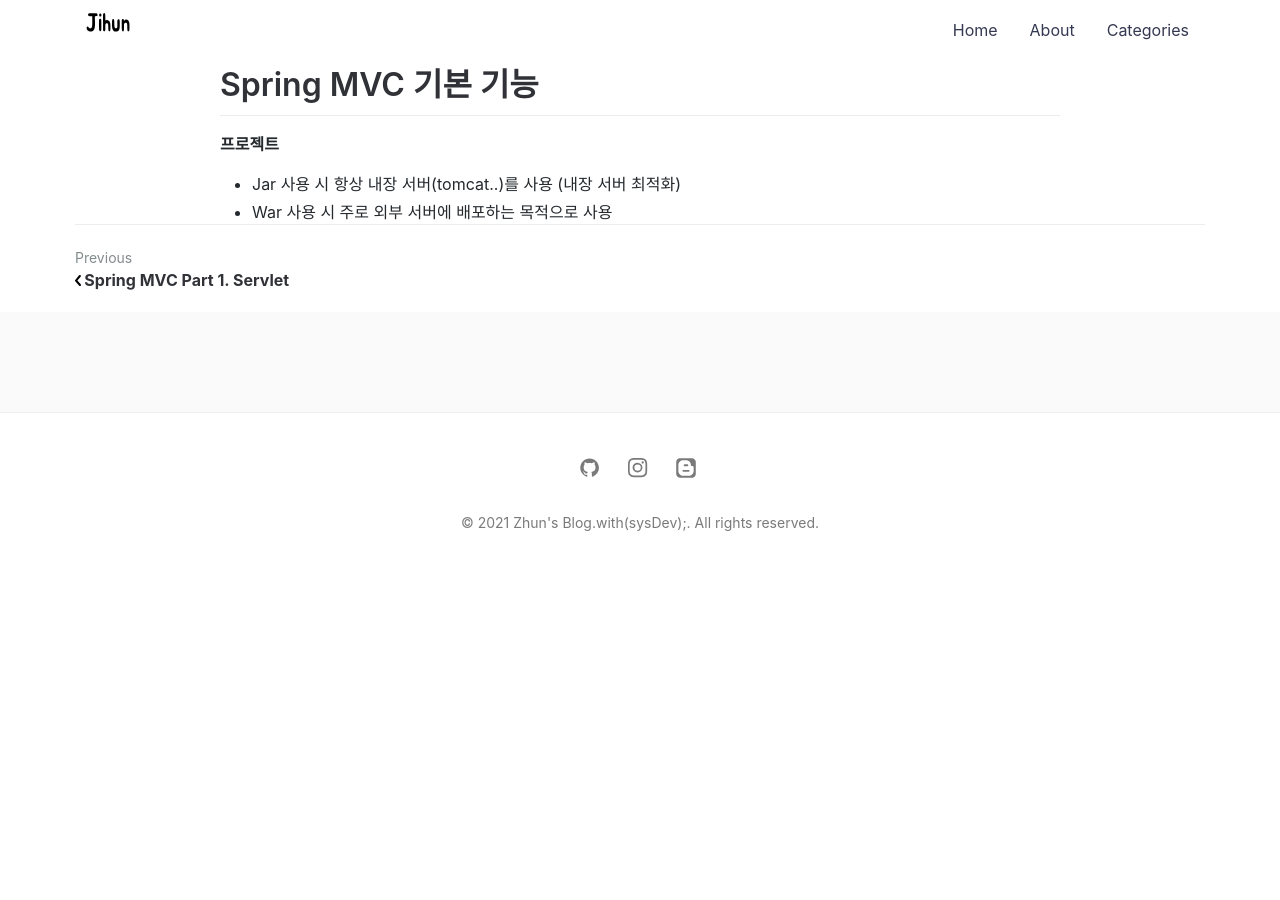
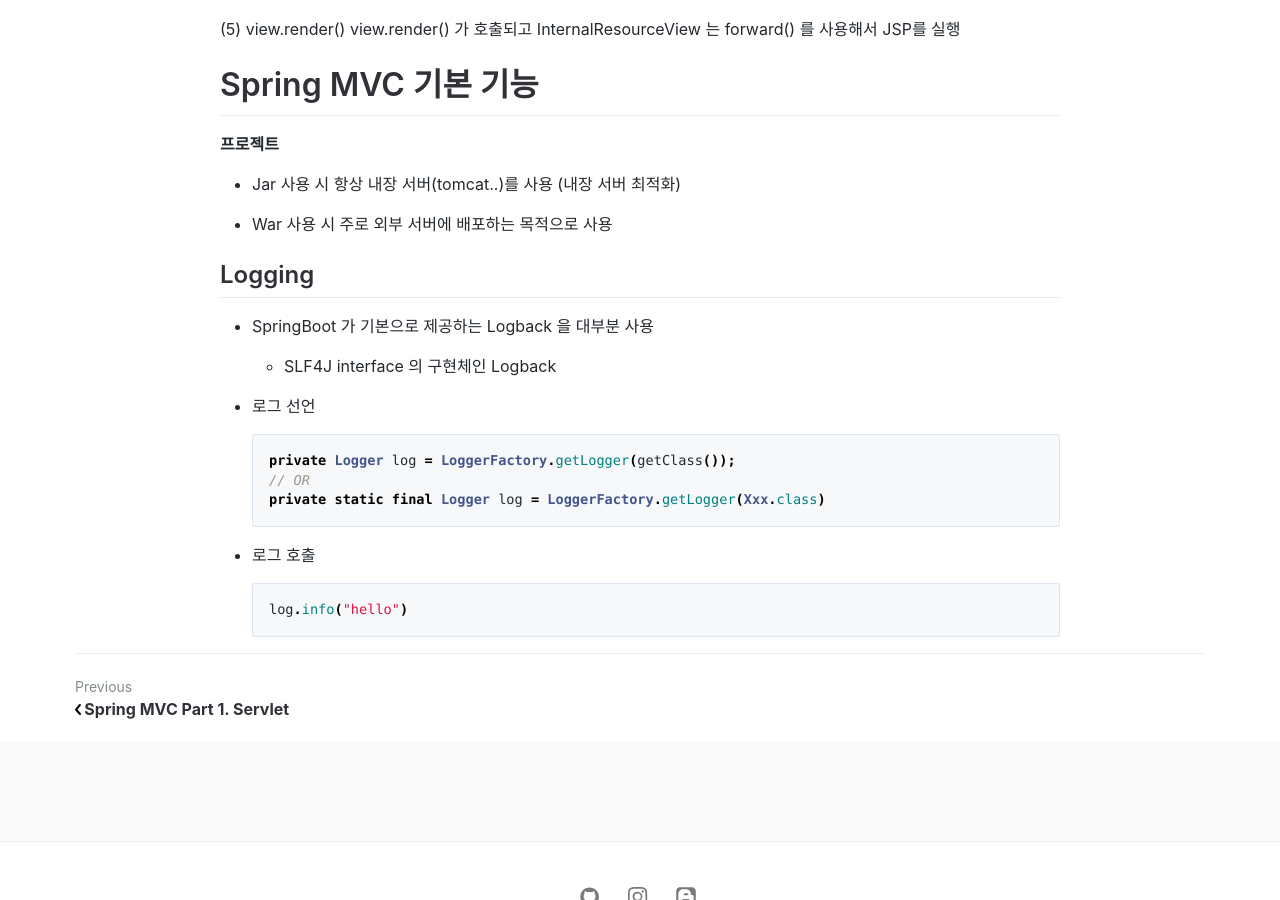
Before and after one commit to jihunparkme/jihunparkme.github.io, a Jekyll site: the page built from _posts/2021-08-16-Spring-MVC-Part1-MVC.md, in a window 1280 px wide and 900 px high, scrolled down 3081 px. Built offline with Jekyll 4.4.1, drawn with Linux system fonts in a browser that asks for light colours; comment, search, counter and statistics services are not loaded; before the commit the page ends 3659 px from its top, so only the background shows below that.

Commit message:
[스프링 MVC - 기본 기능] Logging

````diff
--- a/_posts/2021-08-16-Spring-MVC-Part1-MVC.md
+++ b/_posts/2021-08-16-Spring-MVC-Part1-MVC.md
@@ -108,4 +108,26 @@ view.render() 가 호출되고 InternalResourceView 는 forward() 를 사용해
 **프로젝트**
 
 - Jar 사용 시 항상 내장 서버(tomcat..)를 사용 (내장 서버 최적화)
+
 - War 사용 시 주로 외부 서버에 배포하는 목적으로 사용
+
+## Logging
+
+- SpringBoot 가 기본으로 제공하는 Logback
+  을 대부분 사용
+
+  - SLF4J interface 의 구현체인 Logback
+
+- 로그 선언
+
+  ```java
+  private Logger log = LoggerFactory.getLogger(getClass());
+  // OR
+  private static final Logger log = LoggerFactory.getLogger(Xxx.class)
+  ```
+
+- 로그 호출
+
+  ```java
+  log.info("hello")
+  ```
````
